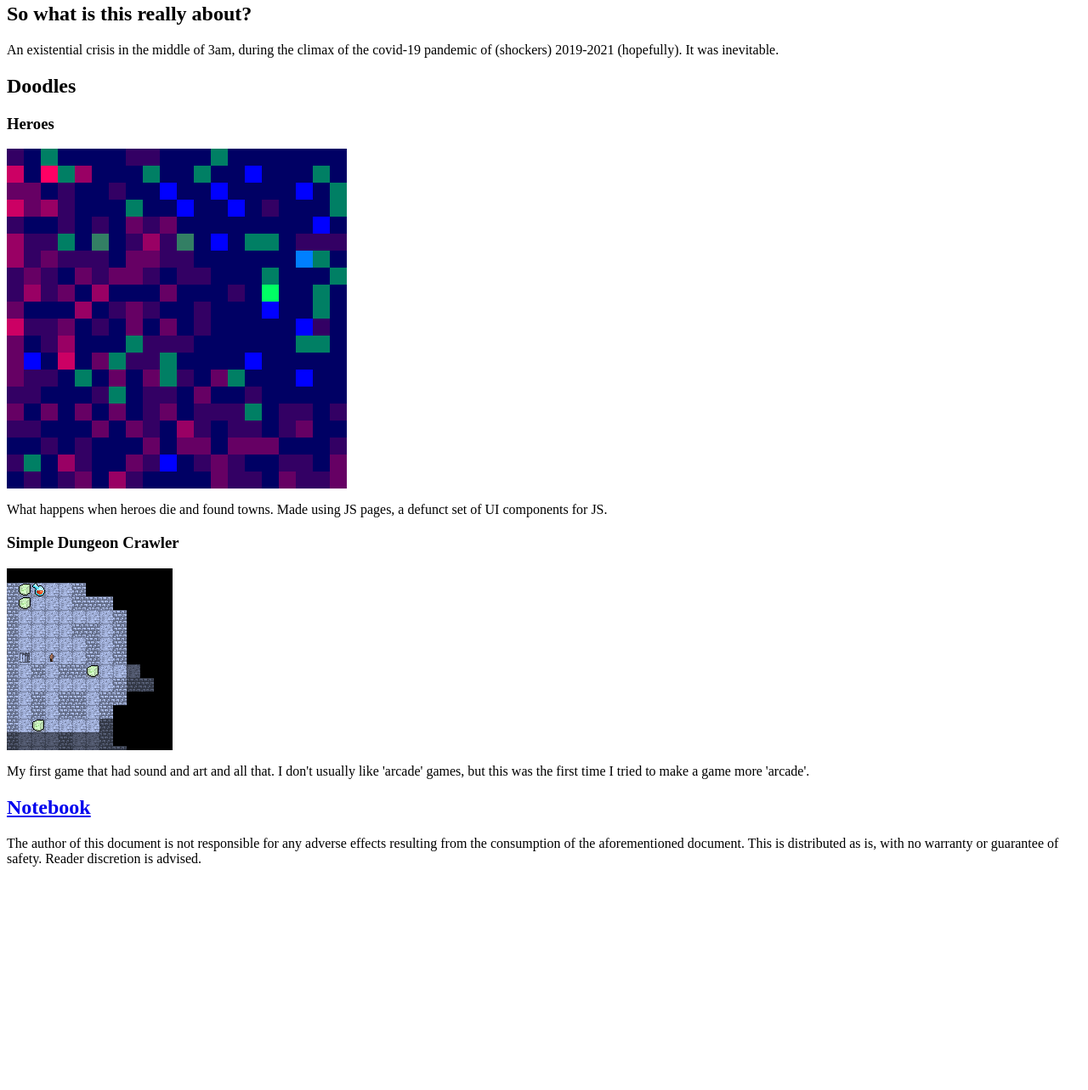
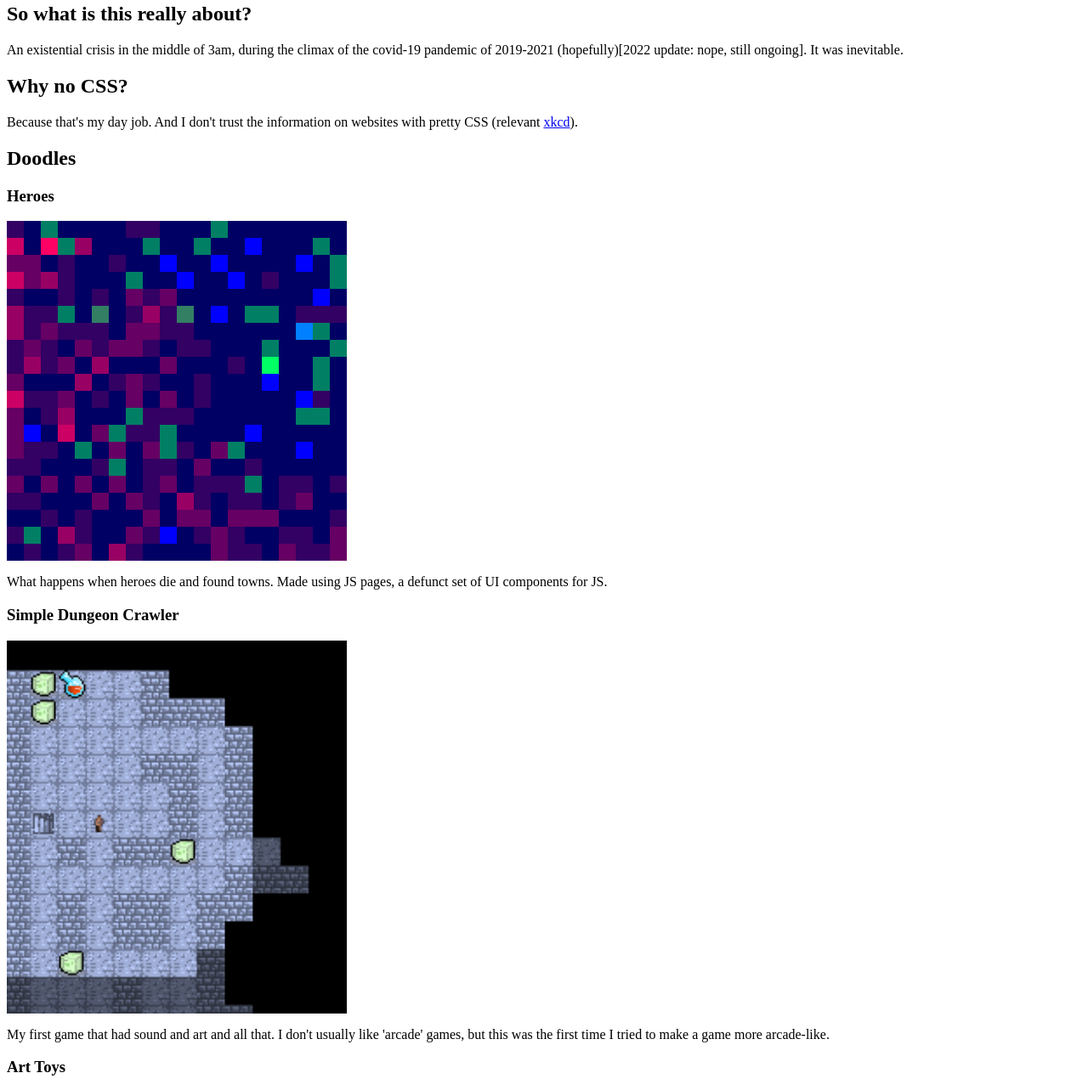
Before and after one commit to aivct/aivct.github.io, a plain HTML site: page index.html in a window 1280 px wide. Shown: the part 290-1573 px from the top of the page at 85% size. Before the commit the page ends 1326 px from the top, so only its background shows below. Drawn offline with Linux system fonts and the light colour scheme.

Commit message:
added stuffs
added a link to art toys
made things prettier with minimal css

```diff
--- a/index.html
+++ b/index.html
@@ -12,17 +12,23 @@
 	<p>I took four years of highschool French and this is the result. I'm just surprised that I still remember anything.</p>
 
 	<h2>So what is this really about?</h2>
-	<p>An existential crisis in the middle of 3am, during the climax of the covid-19 pandemic of (shockers) 2019-2021 (hopefully). It was inevitable.</p>
+	<p>An existential crisis in the middle of 3am, during the climax of the covid-19 pandemic of 2019-2021 (hopefully)[2022 update: nope, still ongoing]. It was inevitable.</p>
+
+	<h2>Why no CSS?</h2>
+	<p>Because that's my day job. And I don't trust the information on websites with pretty CSS (relevant <a href="https://xkcd.com/1301/">xkcd</a>).</p>
 
 	<h2>Doodles</h2>
 	<h3>Heroes</h3>
-	<p><a href="./doodles/heroes/index.html"><img src="./assets/images/doodle previews/hero_preview.png"/></a><p>
+	<p><a href="./doodles/heroes/index.html"><img src="./assets/images/doodle previews/hero_preview.png" width=400/></a><p>
 	<p>What happens when heroes die and found towns. Made using JS pages, a defunct set of UI components for JS.</p>
 
 	<h3>Simple Dungeon Crawler</h3>
-	<p><a href="./doodles/simpledungeoncrawler/index.html"><img src="./assets/images/doodle previews/simpledungeoncrawler_preview.PNG"/></a><p>
-	<p>My first game that had sound and art and all that. I don't usually like 'arcade' games, but this was the first time I tried to make a game more 'arcade'.</p>
+	<p><a href="./doodles/simpledungeoncrawler/index.html"><img src="./assets/images/doodle previews/simpledungeoncrawler_preview.PNG" width=400/></a><p>
+	<p>My first game that had sound and art and all that. I don't usually like 'arcade' games, but this was the first time I tried to make a game more arcade-like.</p>
 
-	<h2><a href="./notebook/index.html">Notebook</a></h2>
-	<p>The author of this document is not responsible for any adverse effects resulting from the consumption of the aforementioned document. This is distributed as is, with no warranty or guarantee of safety. Reader discretion is advised.</p>
+	<h3>Art Toys</h3>
+	<p><a href="https://aivct.github.io/aivct-js-art-toys/"><img src="./assets/images/doodle previews/perspective_preview.PNG" width=400/></a><p>
+	<p>The result of a surprisingly smooth attempt to combine programming and art. </p>
+
+	<h2 style="border-bottom:1px solid">Footer, I guess, though there's nothing here. You can go now. Go take a walk. Enjoy the countryside. If you live in a city, doing the latter will guarantee you do a lot of the former. Actually it's ridiculous how car-centric most cities have become. Why does a driver's license double as ID anyways? What if I bike to work? Oh wait, I can't, because this is North America, smack-dab middle of car country. Anyways, rant over. Seriously, breathe some outdoor air. Unless you live next to a highway, in which case... don't go outside, I guess?</h2>
 </body>
```
Also changed, not shown: assets/images/doodle previews/perspective_preview.PNG (added).
